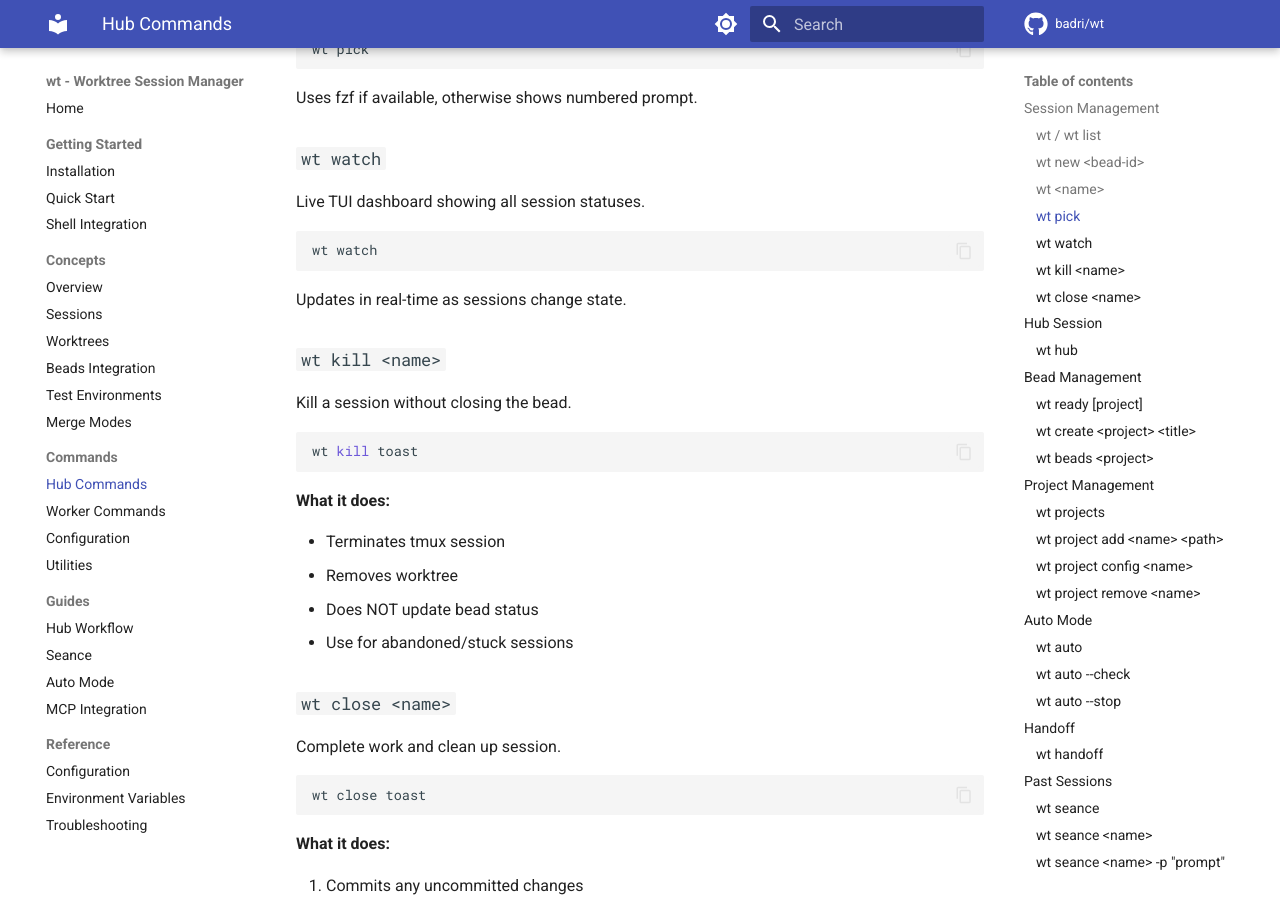
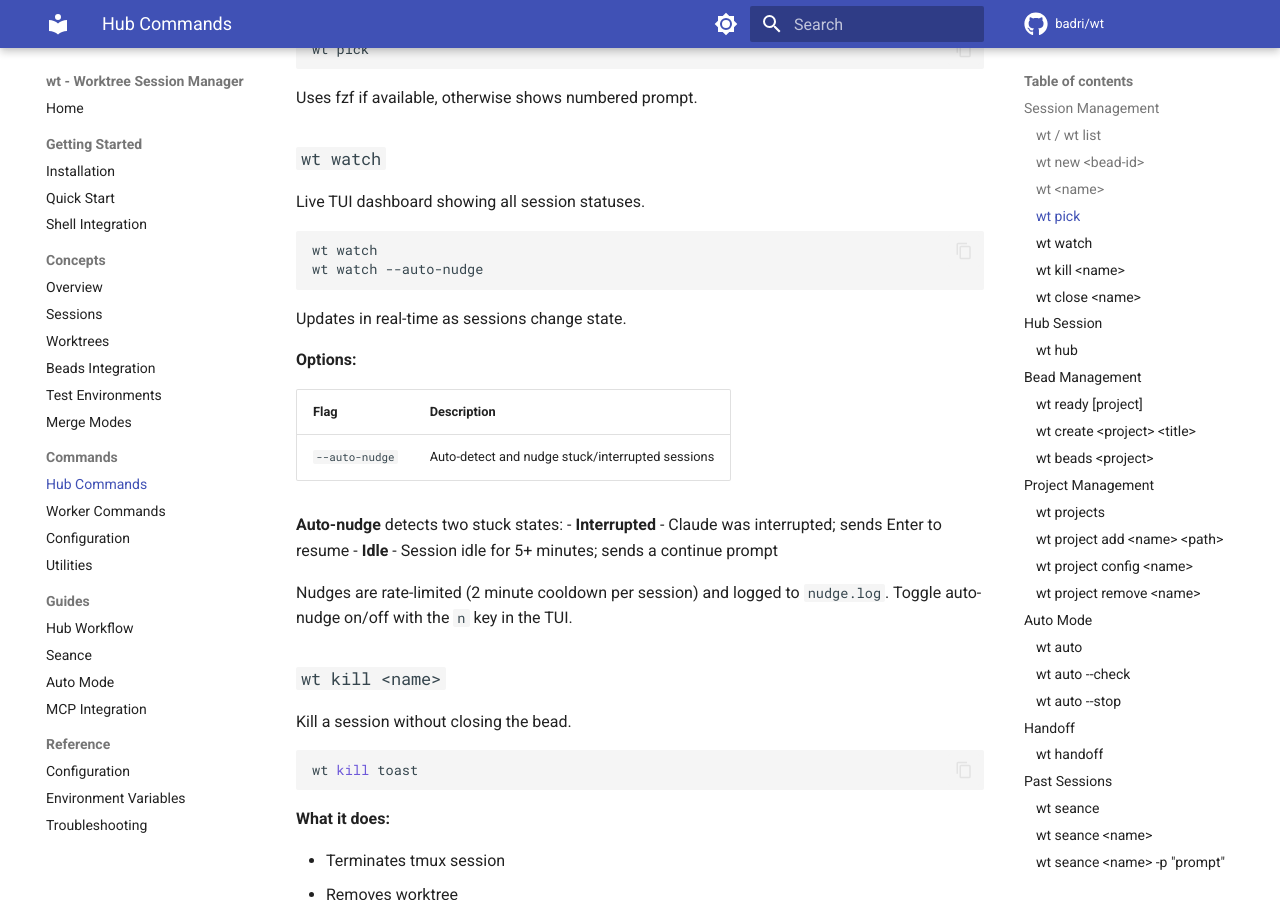
Before and after one commit to badri/wt, an MkDocs documentation site: the page built from docs/commands/hub.md, in a window 1280 px wide and 900 px high, scrolled down 1913 px. Built offline with MkDocs 1.6.1 and Material for MkDocs 9.7.7, drawn with Linux system fonts in a browser that asks for light colours; comment, search, counter and statistics services are not loaded.

Commit message:
docs: update watch docs and skill for auto-nudge feature
Co-Authored-By: Claude Opus 4.5 <noreply@anthropic.com>

````diff
--- a/docs/commands/hub.md
+++ b/docs/commands/hub.md
@@ -82,9 +82,22 @@ Live TUI dashboard showing all session statuses.
 
 ```bash
 wt watch
+wt watch --auto-nudge
 ```
 
 Updates in real-time as sessions change state.
+
+**Options:**
+
+| Flag | Description |
+|------|-------------|
+| `--auto-nudge` | Auto-detect and nudge stuck/interrupted sessions |
+
+**Auto-nudge** detects two stuck states:
+- **Interrupted** - Claude was interrupted; sends Enter to resume
+- **Idle** - Session idle for 5+ minutes; sends a continue prompt
+
+Nudges are rate-limited (2 minute cooldown per session) and logged to `nudge.log`. Toggle auto-nudge on/off with the `n` key in the TUI.
 
 ### `wt kill <name>`
 
````
Also changed, not shown: examples/claude-code-skill/SKILL.md (+15 -4 lines).
